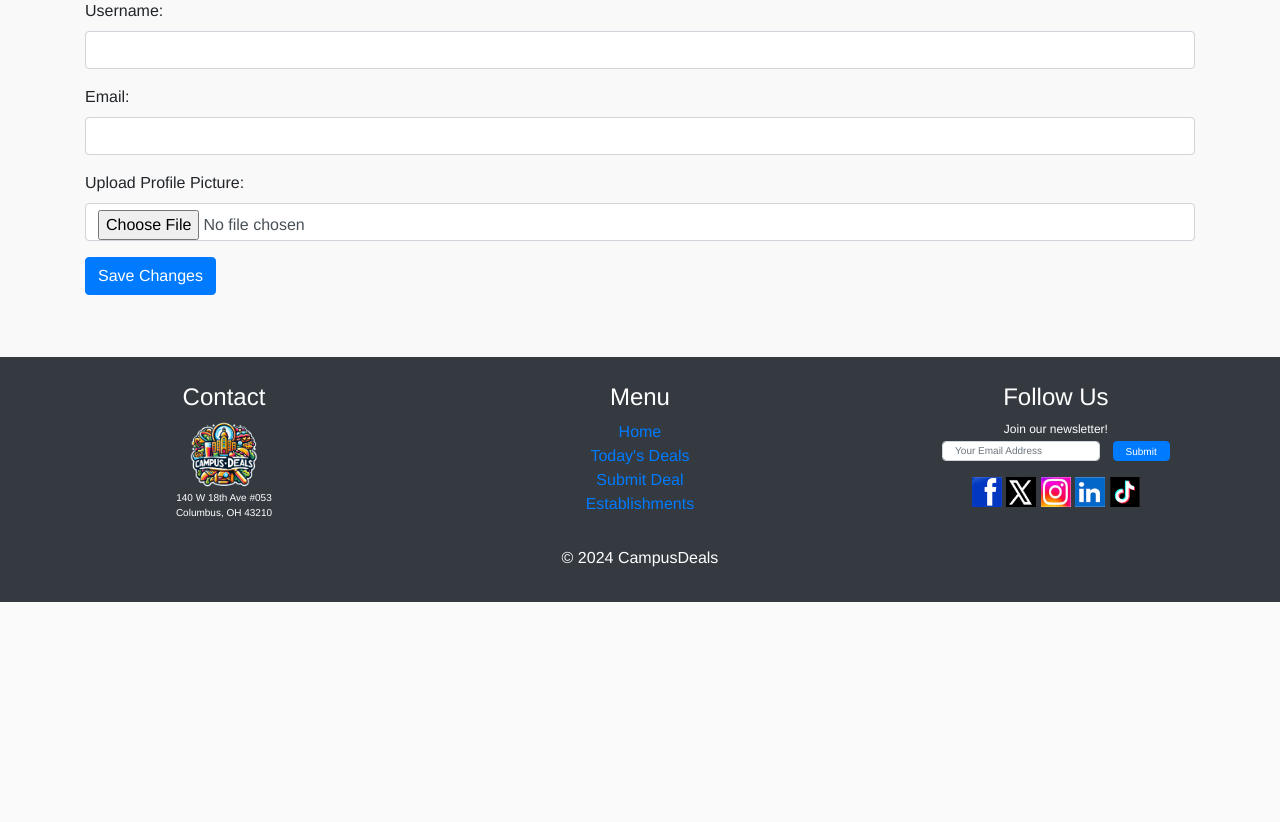
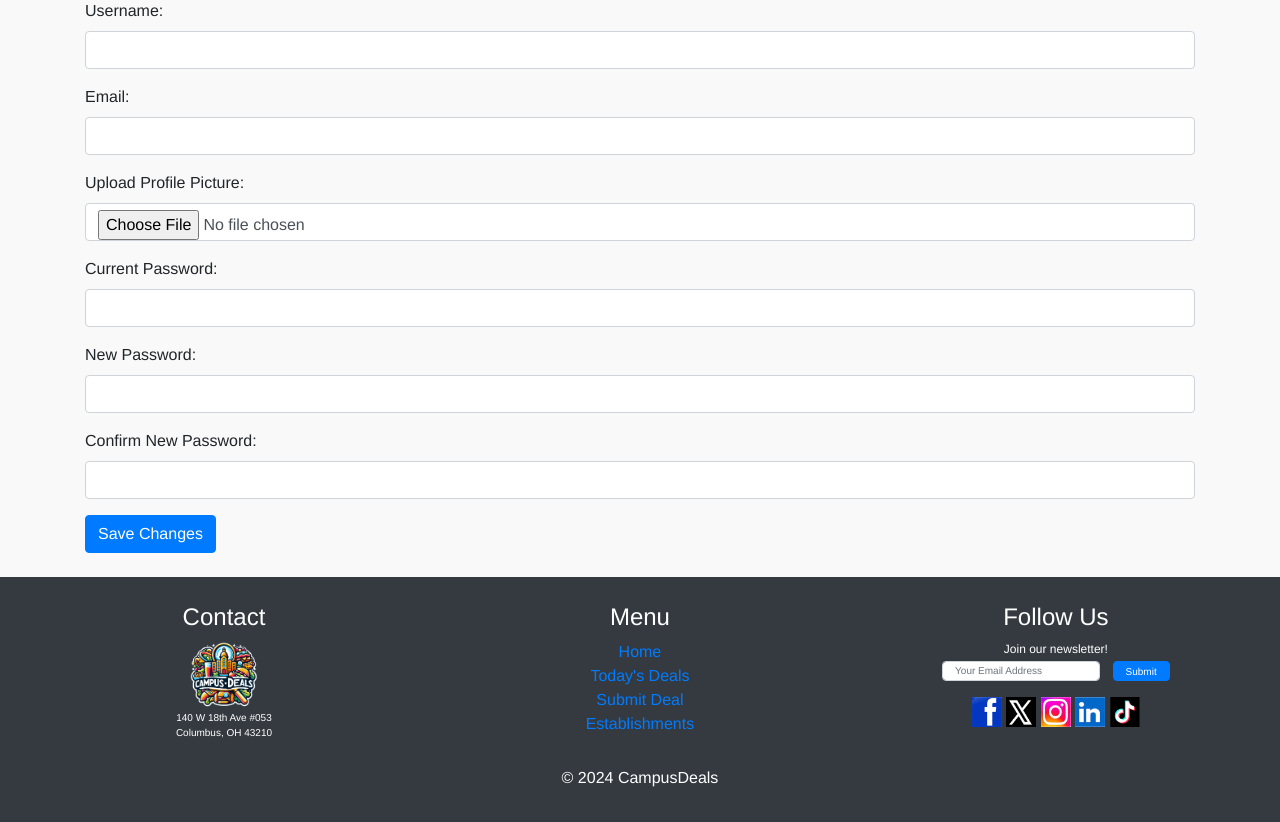
Before and after one commit to benborszcz/CampusDeals, a Flask app: template app/templates/edit_profile.html in a window 1280 px wide. Shown: the part 198-1020 px from the top of the page. Before the commit the page ends 800 px from the top, so only its background shows below. Run offline with Flask 3, Linux system fonts and the light colour scheme; the template is opened without the code that fills it, so the values that code supplies are empty; parts of the project's set-up code (start-up, migrations or seed data) failed here and were passed over; some libraries are stand-ins or nearby versions.

Commit message:
user can change password now

```diff
--- a/app/templates/edit_profile.html
+++ b/app/templates/edit_profile.html
@@ -23,6 +23,19 @@
         <label for="profile_picture">Upload Profile Picture:</label>
         <input type="file" name="profile_picture" id="profile_picture" class="form-control" accept="image/">
     </div>
+    <div class="form-group">
+        <label for="current_password">Current Password:</label>
+        <input type="password" name="current_password" id="current_password" class="form-control">
+    </div>
+    <div class="form-group">
+        <label for="new_password">New Password:</label>
+        <input type="password" name="new_password" id="new_password" class="form-control">
+    </div>
+    <div class="form-group">
+        <label for="confirm_new_password">Confirm New Password:</label>
+        <input type="password" name="confirm_new_password" id="confirm_new_password" class="form-control">
+    </div>
+
     <button type="submit" class="btn btn-primary">Save Changes</button>
 </form>
 
```
Also changed, not shown: app/views.py (+22 -2 lines).
